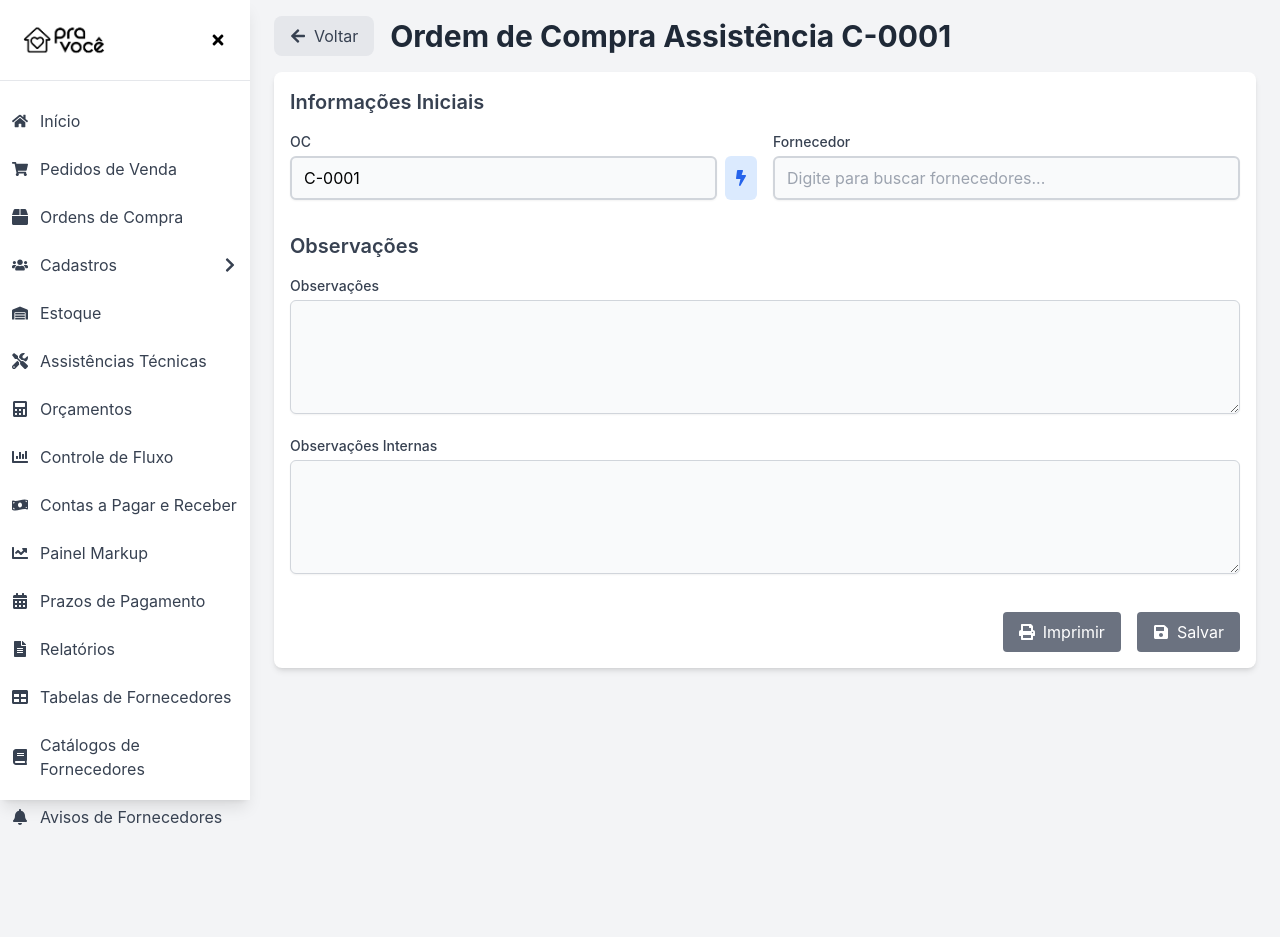
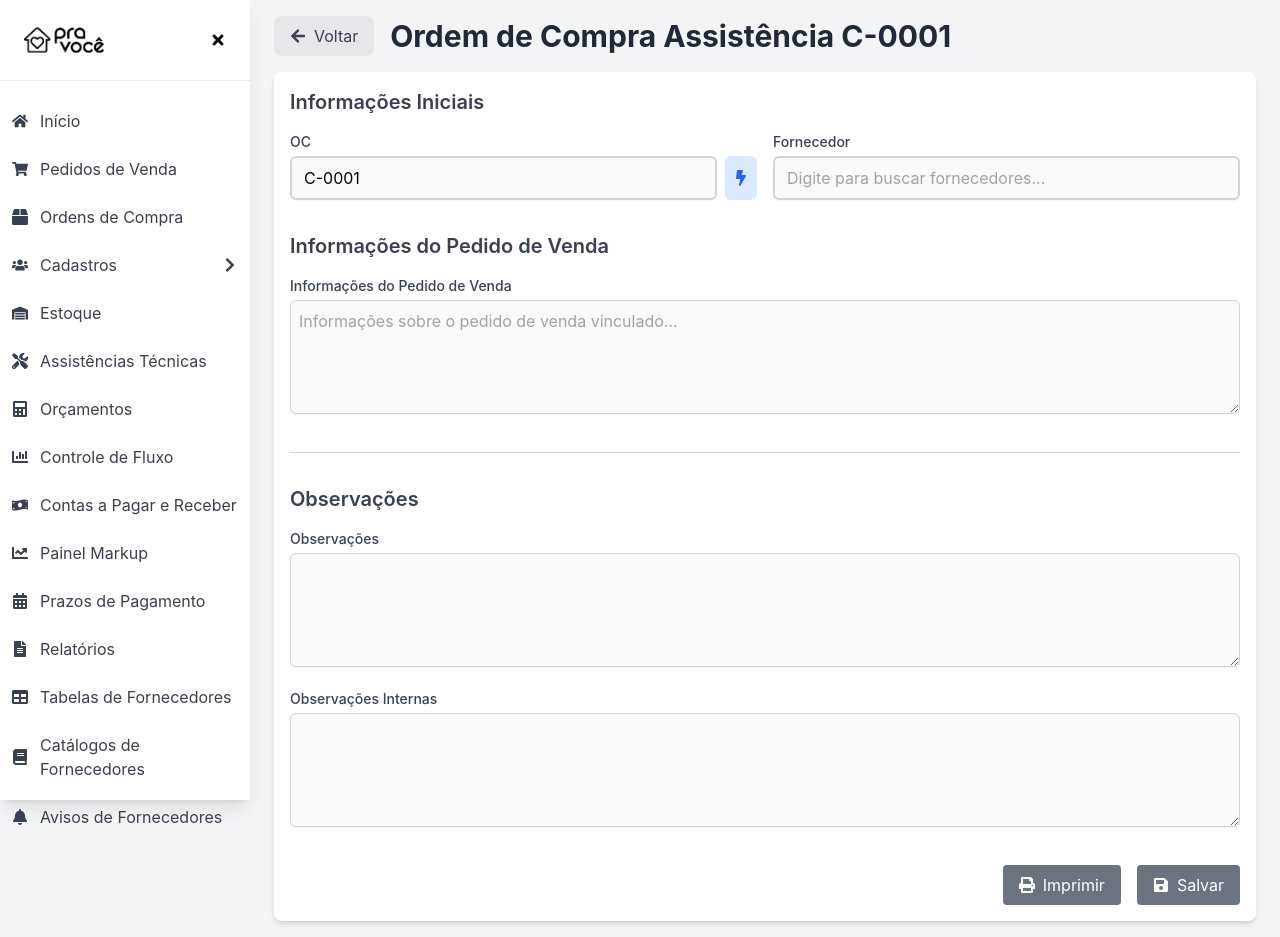
Before and after one commit to abuprod/pravoceapp-v6, a React (Vite) app: page /ordens-compra/novo in a window 1280 px wide. Both pictures are taken after a click on the button 1079 px from the left and 252 px from the top of the page. Before the commit the page ends 800 px from the top, so only its background shows below. Built offline with nearby package versions, Linux system fonts and the light colour scheme.

Commit message:
estavel 06092522241

```diff
--- a/src/components/NovaOrdemCompra.jsx
+++ b/src/components/NovaOrdemCompra.jsx
@@ -47,6 +47,7 @@ const NovaOrdemCompra = ({ tipoPreSelecionado }) => {
     prazoPagamento: '',
     observacoes: '',
     observacoesInternas: '',
+    informacoesPedidoVenda: '',
     itens: [],
     fabrica: '',
     fornecedor: '',
@@ -309,8 +310,9 @@ const NovaOrdemCompra = ({ tipoPreSelecionado }) => {
             vendedor: pedidoData.vendedor || '',
             dataVenda: pedidoData.dataVenda || new Date().toISOString().split('T')[0],
             prazoFinal: pedidoData.dataVenda ? calcular45DiasUteis(pedidoData.dataVenda) : '',
-            observacoes: `Ordem de compra gerada automaticamente para o pedido de venda ${pedidoData.numeroPedido}`,
-            observacoesInternas: `Cliente: ${pedidoData.cliente}\nPedido: ${pedidoData.numeroPedido}\nVendedor: ${pedidoData.vendedor}`,
+            observacoes: '',
+            observacoesInternas: '',
+            informacoesPedidoVenda: `Ordem de compra gerada automaticamente para o pedido de venda ${pedidoData.numeroPedido}\n\nCliente: ${pedidoData.cliente}\nPedido: ${pedidoData.numeroPedido}\nVendedor: ${pedidoData.vendedor}`,
             itens: produtosProcessados,
             // Campos adicionais do pedido
             cliente: pedidoData.cliente,
@@ -2554,7 +2556,30 @@ const NovaOrdemCompra = ({ tipoPreSelecionado }) => {
               {/* Linha divisória */}
               <hr className="border-gray-300 my-8" />
 
-                            {/* Seção 4 - Observações */}
+              {/* Seção 4 - Informações do Pedido de Venda */}
+              <div className="mb-8">
+                <h2 className="text-xl font-semibold text-gray-700 mb-4">Informações do Pedido de Venda</h2>
+
+                <div className="grid grid-cols-1 gap-4">
+                  <div>
+                    <label className="block text-sm font-medium text-gray-700 mb-1">Informações do Pedido de Venda</label>
+                    <textarea
+                      name="informacoesPedidoVenda"
+                      value={formData.informacoesPedidoVenda}
+                      onChange={handleChange}
+                      className="w-full px-2 py-2 border border-gray-300 rounded-md focus:outline-none focus:ring-2 focus:ring-blue-500 bg-gray-50"
+                      rows="4"
+                      placeholder="Informações sobre o pedido de venda vinculado..."
+                      readOnly
+                    />
+                  </div>
+                </div>
+              </div>
+
+              {/* Linha divisória */}
+              <hr className="border-gray-300 my-8" />
+
+                            {/* Seção 5 - Observações */}
               <div className="mb-8">
                 <h2 className="text-xl font-semibold text-gray-700 mb-4">Observações</h2>
 
@@ -3043,7 +3068,29 @@ const NovaOrdemCompra = ({ tipoPreSelecionado }) => {
               {/* Linha divisória */}
               <hr className="border-gray-300 my-8" />
 
-              {/* Seção 4 - Observações */}
+              {/* Seção 4 - Informações do Pedido de Venda */}
+              <div className="mb-8">
+                <h2 className="text-xl font-semibold text-gray-700 mb-4">Informações do Pedido de Venda</h2>
+                <div className="grid grid-cols-1 gap-4">
+                  <div>
+                    <label className="block text-sm font-medium text-gray-700 mb-1">Informações do Pedido de Venda</label>
+                    <textarea
+                      name="informacoesPedidoVenda"
+                      value={formData.informacoesPedidoVenda}
+                      onChange={handleChange}
+                      className="w-full px-2 py-2 border border-gray-300 rounded-md focus:outline-none focus:ring-2 focus:ring-blue-500 bg-gray-50"
+                      rows="4"
+                      placeholder="Informações sobre o pedido de venda vinculado..."
+                      readOnly
+                    />
+                  </div>
+                </div>
+              </div>
+
+              {/* Linha divisória */}
+              <hr className="border-gray-300 my-8" />
+
+              {/* Seção 5 - Observações */}
               <div className="mb-8">
                 <h2 className="text-xl font-semibold text-gray-700 mb-4">Observações</h2>
                 <div className="grid grid-cols-1 gap-4">
@@ -3197,7 +3244,29 @@ const NovaOrdemCompra = ({ tipoPreSelecionado }) => {
                 </div>
               </div>
 
-              {/* Seção 4 - Observações */}
+              {/* Seção 4 - Informações do Pedido de Venda */}
+              <div className="mb-8">
+                <h2 className="text-xl font-semibold text-gray-700 mb-4">Informações do Pedido de Venda</h2>
+                <div className="grid grid-cols-1 gap-4">
+                  <div>
+                    <label className="block text-sm font-medium text-gray-700 mb-1">Informações do Pedido de Venda</label>
+                    <textarea
+                      name="informacoesPedidoVenda"
+                      value={formData.informacoesPedidoVenda}
+                      onChange={handleChange}
+                      className="w-full px-2 py-2 border border-gray-300 rounded-md focus:outline-none focus:ring-2 focus:ring-blue-500 bg-gray-50"
+                      rows="4"
+                      placeholder="Informações sobre o pedido de venda vinculado..."
+                      readOnly
+                    />
+                  </div>
+                </div>
+              </div>
+
+              {/* Linha divisória */}
+              <hr className="border-gray-300 my-8" />
+
+              {/* Seção 5 - Observações */}
               <div className="mb-8">
                 <h2 className="text-xl font-semibold text-gray-700 mb-4">Observações</h2>
                 <div className="grid grid-cols-1 gap-4">
```
